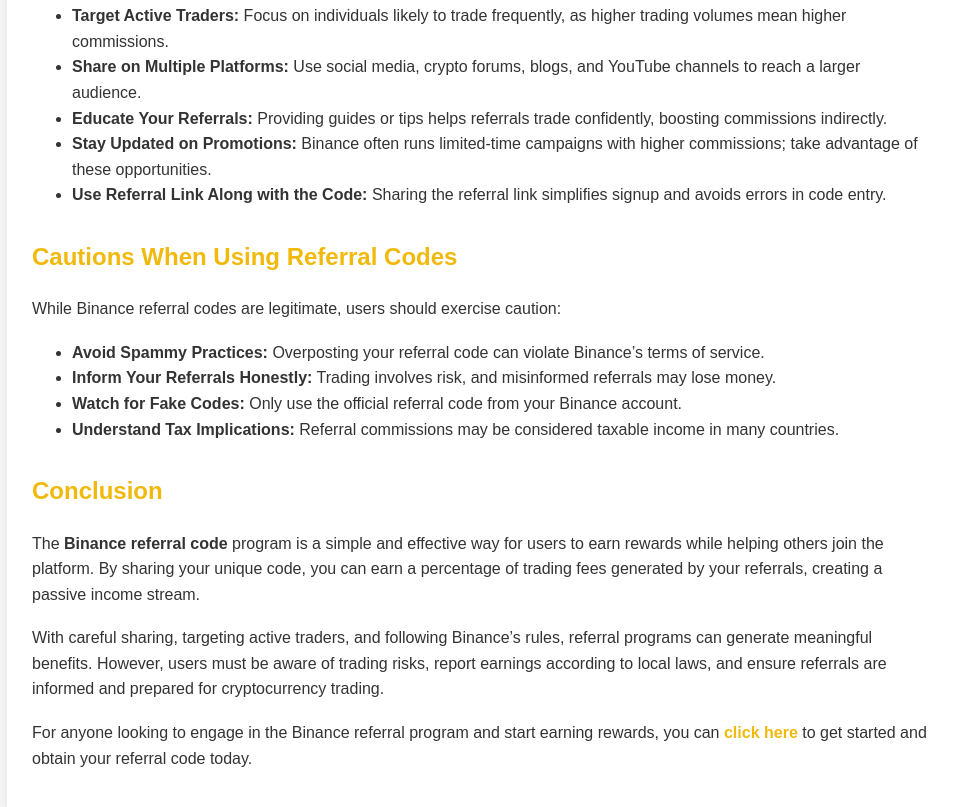
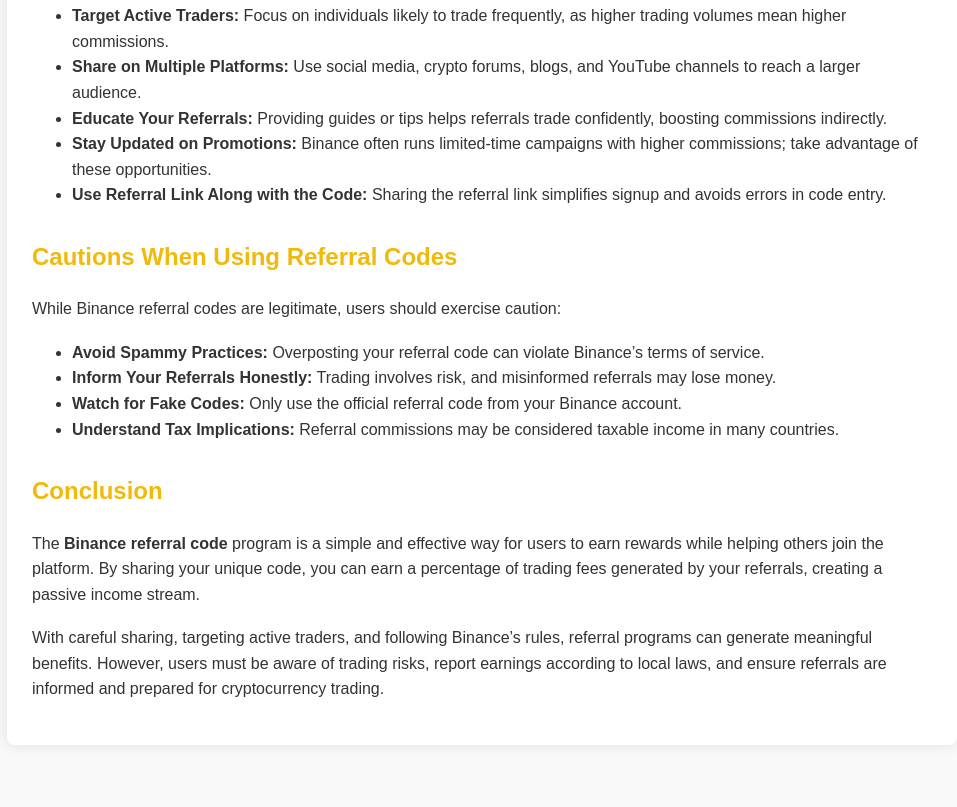
Before and after one commit to abdullahoza786-del/binancereferral, a plain HTML site: page index.html in a window 1280 px wide. Shown: the part 1550-2357 px from the top of the page, without its empty margins (158-1115 px from the left). After the commit the page ends 2320 px from the top, so only its background shows below. Drawn offline with Linux system fonts and the light colour scheme.

Commit message:
Update index.html

```diff
--- a/index.html
+++ b/index.html
@@ -1,6 +1,7 @@
 <!DOCTYPE html>
 <html lang="en">
 <head>
+    <meta name="google-site-verification" content="rEZLco3mQiuBdk_GBkD3LcnAMhsyGYqLM6n1t9GZXJw" />
     <meta charset="UTF-8">
     <meta name="viewport" content="width=device-width, initial-scale=1.0">
     <meta name="description" content="Learn how the Binance referral code works, its benefits, tips for maximizing rewards, and important cautions for both referrers and new users.">
@@ -119,7 +120,6 @@
         <h2>Conclusion</h2>
         <p>The <strong>Binance referral code</strong> program is a simple and effective way for users to earn rewards while helping others join the platform. By sharing your unique code, you can earn a percentage of trading fees generated by your referrals, creating a passive income stream.</p>
         <p>With careful sharing, targeting active traders, and following Binance’s rules, referral programs can generate meaningful benefits. However, users must be aware of trading risks, report earnings according to local laws, and ensure referrals are informed and prepared for cryptocurrency trading.</p>
-        <p>For anyone looking to engage in the Binance referral program and start earning rewards, you can <a href="https://www.binance.com/" target="_blank"><strong>click here</strong></a> to get started and obtain your referral code today.</p>
     </main>
 
 </body>
```
